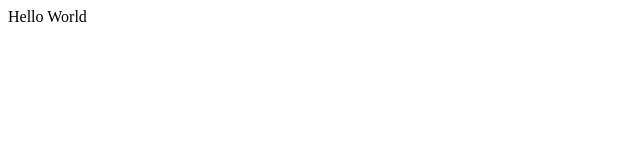
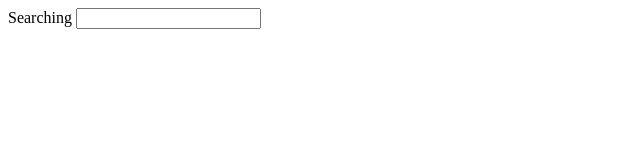
Before and after one commit to zakikurniawan27/latihan-gitflow, a plain HTML site: page index.html in a window 1280 px wide. Shown: the whole page, without its empty margins (0-640 px from the left). Drawn offline with Linux system fonts and the light colour scheme.

Commit message:
feat: searching

```diff
--- a/index.html
+++ b/index.html
@@ -6,6 +6,9 @@
     <title>Document</title>
   </head>
   <body>
-    Hello World
+    <form action="">
+      <label for="">Searching</label>
+      <input type="text" name="searching" />
+    </form>
   </body>
 </html>
```
